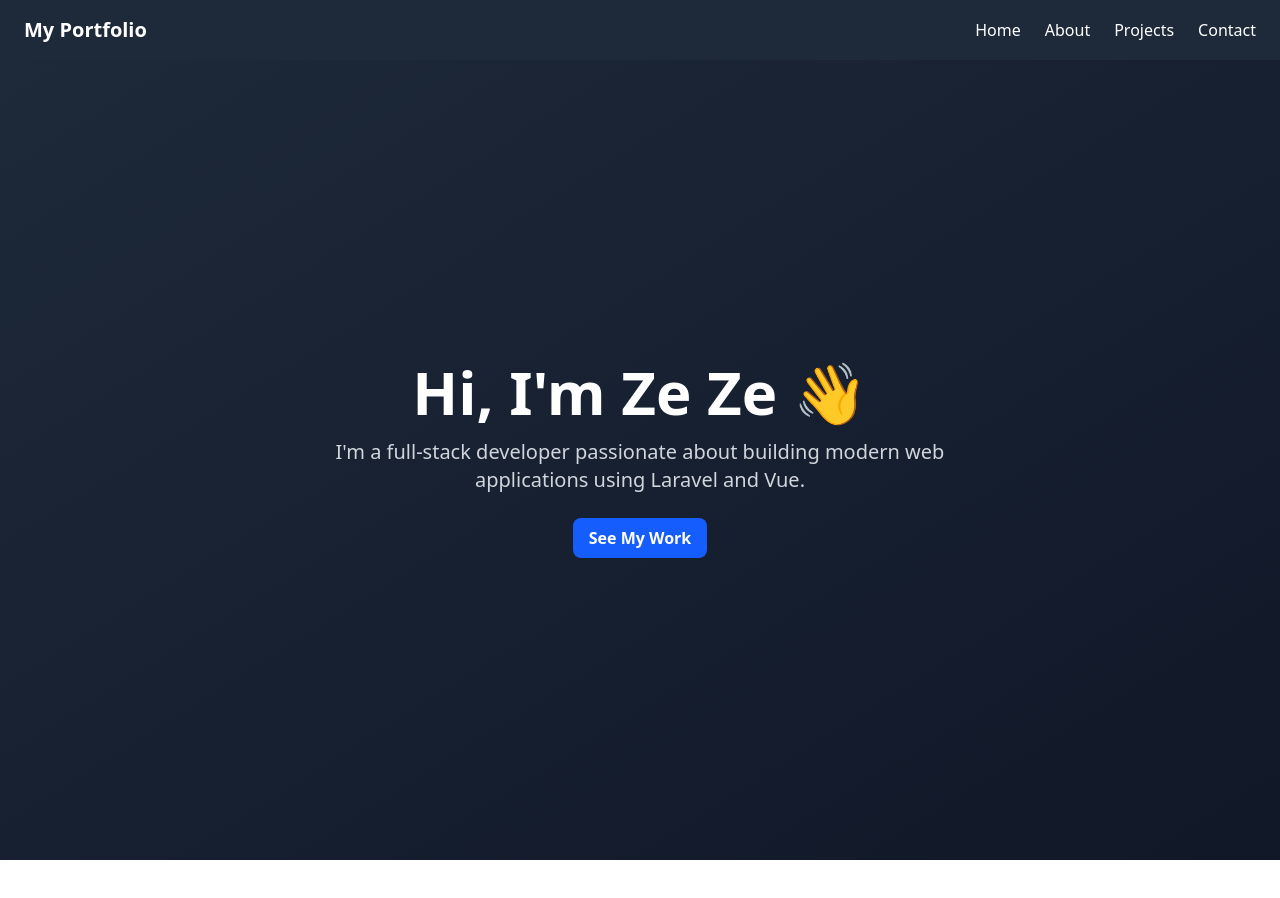
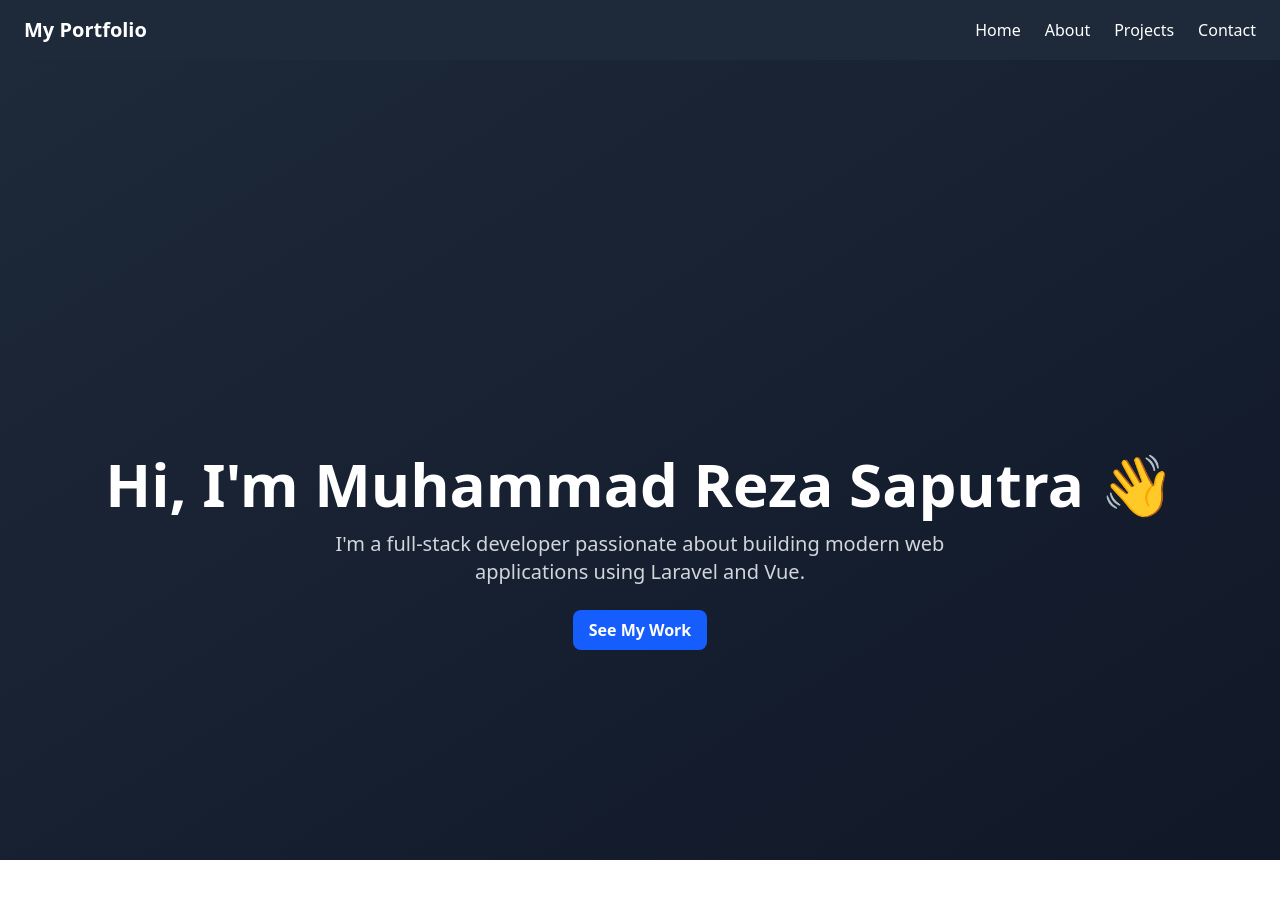
Before and after one commit to rizheez/portfolio-new, a Vue app: page / in a window 1280 px wide. Shown: the top 898 px of the page. Built offline with nearby package versions, Linux system fonts and the light colour scheme; what vue3-scroll-spy would draw is missing.

Commit message:
Update HomeSection to reflect correct name and improve template structure

```diff
--- a/src/components/HomeSection.vue
+++ b/src/components/HomeSection.vue
@@ -1,11 +1,30 @@
 <template>
-  <section id="home" class="min-h-screen flex flex-col justify-center items-center bg-gradient-to-br from-gray-800 to-gray-900 text-white px-4 text-center">
-    <h1 class="text-4xl md:text-6xl font-bold mb-4">Hi, I'm Ze Ze 👋</h1>
+  <section
+    id="home"
+    class="min-h-screen flex flex-col justify-center items-center bg-gradient-to-br from-gray-800 to-gray-900 text-white px-4 text-center"
+  >
+    <!-- Avatar -->
+    <img
+      :src="avatar"
+      alt="Avatar"
+      class="w-40 h-40 mb-6 rounded-full shadow-lg object-cover"
+      data-aos="zoom-in"
+    />
+    <h1 class="text-4xl md:text-6xl font-bold mb-4">Hi, I'm Muhammad Reza Saputra 👋</h1>
     <p class="text-lg md:text-xl text-gray-300 max-w-2xl mb-6">
-      I'm a full-stack developer passionate about building modern web applications using Laravel and Vue.
+      I'm a full-stack developer passionate about building modern web applications using Laravel and
+      Vue.
     </p>
-    <a href="#projects" class="bg-blue-600 hover:bg-blue-700 text-white font-semibold py-2 px-4 rounded-lg transition">
+    <a
+      href="#projects"
+      class="bg-blue-600 hover:bg-blue-700 text-white font-semibold py-2 px-4 rounded-lg transition"
+    >
       See My Work
     </a>
   </section>
 </template>
+
+<script setup>
+import avatarImg from "@/assets/images/me.svg";
+const avatar = new URL(avatarImg, import.meta.url).href;
+</script>
```
